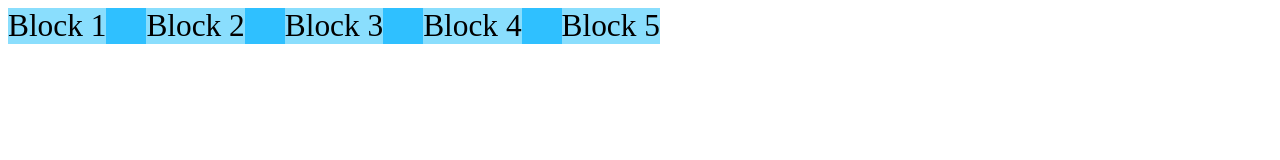
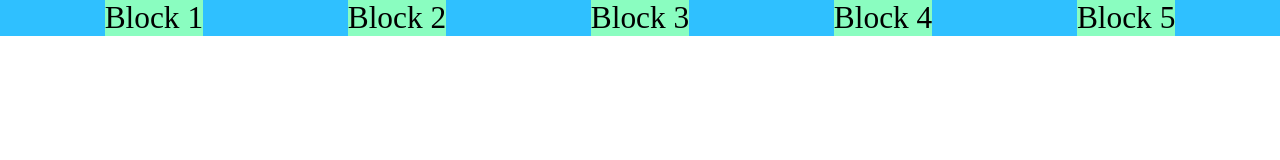
Before and after one commit to TraanKiet/Kho-15-Page-layout-component-layout-, a plain HTML site: page index.html in a window 1280 px wide. Drawn offline with Linux system fonts and the light colour scheme.

Commit message:
flex container

```diff
--- a/style.css
+++ b/style.css
@@ -1,11 +1,27 @@
 * {
   font-size: 1.4rem;
 }
+body {
+  margin: 0;
+}
+/* flex container */
 .container {
-  display: inline-flex;
+  /* mặc định */
+  /* justify-content: flex-start; */
+  /* về phải */
+  /* justify-content: end; */
+  /* về giữa */
+  /* justify-content: center; */
+  /* trải đều với khoảng cách bằng nhau và sát lề */
+  /* justify-content: space-between; */
+  /* xung quanh các phần tử bằng nhau nhưng không sát lề */
+  /* justify-content: space-around; */
+  /* cách đều nhau , cách cả lề */
+  justify-content: space-evenly;
+  display: flex;
   background: rgb(47, 192, 255);
   gap: 40px;
 }
 .box {
-  background: rgb(138, 222, 253);
+  background: rgb(138, 253, 192);
 }
```
